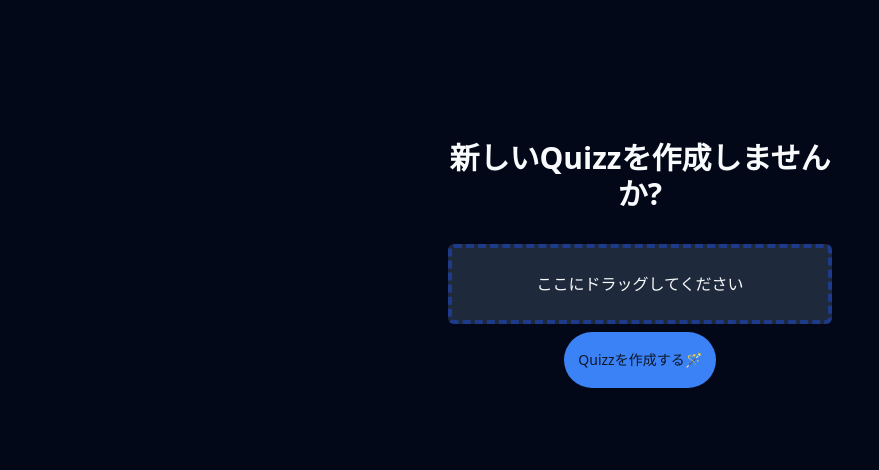
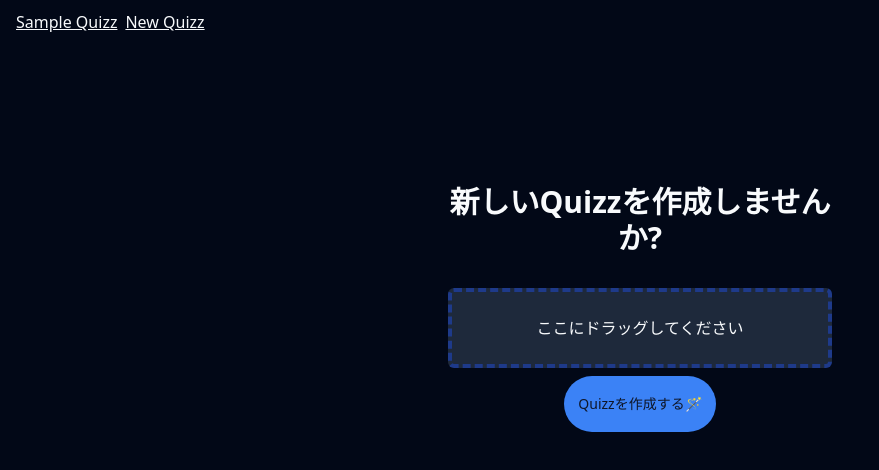
Before and after one commit to s3xmaxman/quizz-ai-app, a Next.js app: page /quizz/new in a window 1280 px wide. Shown: the top 470 px of the page, without its empty margins (0-879 px from the left). Built offline with nearby package versions, Linux system fonts and the light colour scheme.

Commit message:
progress

```diff
--- a/src/app/layout.tsx
+++ b/src/app/layout.tsx
@@ -1,6 +1,7 @@
 import type { Metadata } from 'next'
 import { Inter } from 'next/font/google'
 import './globals.css'
+
 
 const inter = Inter({ subsets: ['latin'] })
 
@@ -16,7 +17,10 @@
 }) {
   return (
     <html lang="en">
-      <body className={"dark"}>{children}</body>
+      <body className={"dark"}>
+
+        {children}
+      </body>
     </html>
   )
 }
--- a/src/app/quizz/QuizzQuestions.tsx
+++ b/src/app/quizz/QuizzQuestions.tsx
@@ -24,24 +24,21 @@
   const [currentQuestion, setCurrentQuestion] = useState<number>(0);
   const [score, setScore] = useState<number>(0);
   const [userAnswer, setUserAnswer] = useState<{ questionId: number; answerId: number }[]>([]);
-    const [isCorrect, setIsCorrect] = useState<boolean | null>(null);
   const [submitted, setSubmitted] = useState<boolean>(false);
   const router = useRouter();
 
   const handleNext = () => {
-      if(!started) {
+      if (!started) {
         setStarted(true);
         return;
       }
 
-      if(currentQuestion < questions.length - 1) {
+      if (currentQuestion < questions.length - 1) {
         setCurrentQuestion(currentQuestion + 1);
       } else {
         setSubmitted(true);
-          return
+        return;
       }
-
-      setIsCorrect(null);
   }
 
   const handlePrevious = () => {
@@ -67,18 +64,20 @@
           setScore(score + 1);
       }
 
-      setIsCorrect(isCurrentCorrect);
     }
 
   const handleSubmit = async () => {}
 
   const handleExit = () => {
-        router.push("/");
+        router.push("/dashboard");
   }
 
 
   const scorePercentage = Math.round((score / questions.length) * 100);
-    const selectedAnswer: number | null | undefined = userAnswer.find(answer => answer.questionId === currentQuestion)?.answerId;
+  const selectedAnswer: number | null | undefined = userAnswer.find(answer => answer.questionId === questions[currentQuestion].id)?.answerId;
+  const isCorrect: boolean | null | undefined = questions[currentQuestion].answers.findIndex((answer) => answer.id === selectedAnswer) !== -1
+                                                ? questions[currentQuestion].answers.find((answer) => answer.id === selectedAnswer)?.isCorrect
+                                                : null;
 
   if(submitted) {
     return (
@@ -116,7 +115,9 @@
                           <Button
                               key={answer.id}
                               variant={variant}
+                              disabled={!!selectedAnswer}
                               size="xl"
+                              className="disabled:opacity-100"
                               onClick={() => handleAnswer(answer, questions[currentQuestion].id)}
                           >
                               <p className="whitespace-normal">
--- a/src/app/quizz/ResultCard.tsx
+++ b/src/app/quizz/ResultCard.tsx
@@ -3,14 +3,14 @@
 import { clsx } from 'clsx'
 
 type Props = {
-    isCorrect: boolean | null,
+    isCorrect: boolean | null | undefined,
     correctAnswer: string,
 }
 
 const ResultCard = (props: Props) => {
   const { isCorrect } = props
 
-  if (isCorrect === null) {
+  if (isCorrect === null || isCorrect === undefined) {
     return null
   }
 
--- a/src/app/quizz/layout.tsx
+++ b/src/app/quizz/layout.tsx
@@ -1,10 +1,14 @@
+import Header from "@/components/Header";
 
 
 
 export default function QuizzLayout({ children }: { children: React.ReactNode }) {
   return(
+    <>
+        <Header />
         <div className="flex flex-col flex-1 max-w-96 w-full m-auto h-screen gap-6">
             {children}
         </div>
+      </>
   )
 }
--- /dev/null
+++ b/src/components/Header.tsx
@@ -0,0 +1,15 @@
+import Link from "next/link"
+
+
+const Header = () => {
+    return (
+        <header>
+            <nav className="px-4 py-2.5 flex gap-2">
+                <Link className="underline" href="/quizz">Sample Quizz</Link>
+                <Link className="underline" href="/quizz/new">New Quizz</Link>
+            </nav>
+        </header>
+    )
+}
+
+export default Header
```
Lines whose indentation alone changed are shown as unchanged.
